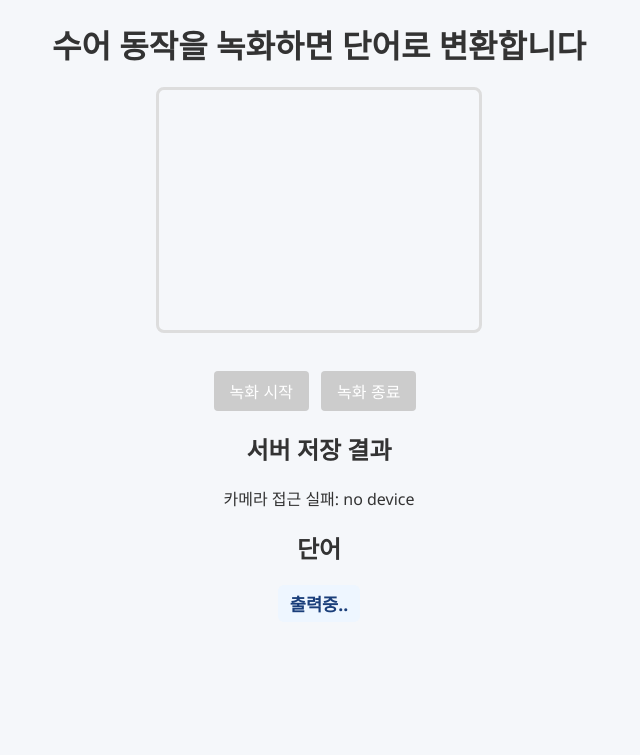
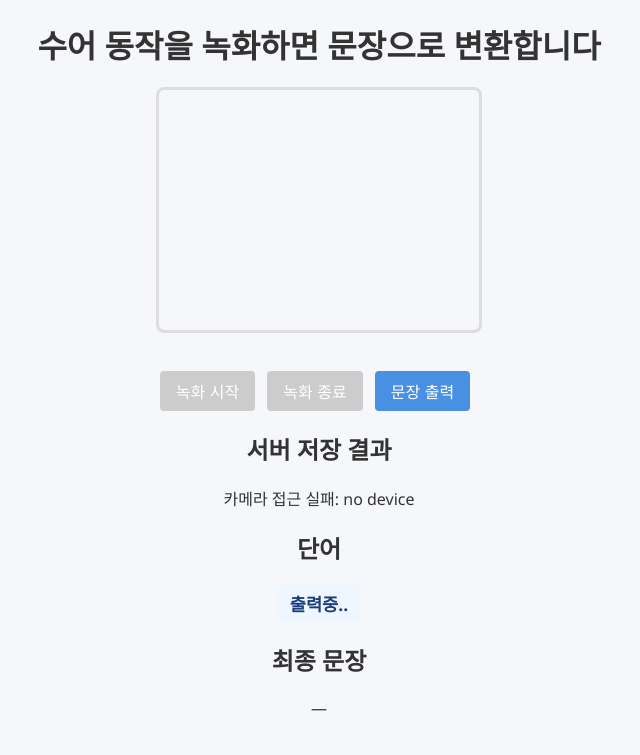
Before and after one commit to kimnamhyeong01/Sign2Text-Text2Sign, a Django app: page /sign2text in a window 1280 px wide. Shown: the part 45-800 px from the top of the page, without its empty margins (321-961 px from the left). Run offline with Django 4.2, Linux system fonts and the light colour scheme; parts of the project's set-up code (start-up, migrations or seed data) failed here and were passed over.

Commit message:
feat: 글로스 여러개 결과를 문장으로 변환하는 프론트엔드 개발

```diff
--- a/video/static/video/recorder.js
+++ b/video/static/video/recorder.js
@@ -1,13 +1,15 @@
 document.addEventListener('DOMContentLoaded', () => {
   const link = document.createElement('link');
   link.rel = 'stylesheet';
-  link.href = '/static/video/style.css';  // 경로가 맞는지 확인하세요
+  link.href = '/static/video/style.css';
   document.head.appendChild(link);
 
   const preview = document.getElementById('preview');
   const startBtn = document.getElementById('startBtn');
   const stopBtn = document.getElementById('stopBtn');
+  const outputBtn = document.getElementById('outputBtn');
   const statusText = document.getElementById('statusText');
+  const sentenceResult = document.getElementById('sentenceResult');
   let mediaRecorder, chunks = [];
 
   async function initCamera() {
@@ -52,6 +54,7 @@ document.addEventListener('DOMContentLoaded', () => {
       })
       .catch(err => statusText.innerText = '업로드 오류: ' + err.message);
   }
+
   startBtn.addEventListener('click', () => {
     if (mediaRecorder.state==='inactive') {
       mediaRecorder.start(); startBtn.disabled=true; stopBtn.disabled=false; statusText.innerText='녹화 중…';
@@ -62,5 +65,21 @@ document.addEventListener('DOMContentLoaded', () => {
       mediaRecorder.stop(); startBtn.disabled=false; stopBtn.disabled=true;
     }
   });
+
+  // 출력 버튼 클릭 시 저장된 글로스를 문장으로 변환하는 api 호출
+  outputBtn.addEventListener('click', () => {
+    sentenceResult.innerText = '처리 중…';
+    fetch('/api/output_gloss')
+      .then(response => response.json())
+      .then(json => {
+        if (json.error) {
+          sentenceResult.innerText = json.error;
+        } else {
+          sentenceResult.innerText = json.sentence;
+        }
+      })
+      .catch(err => sentenceResult.innerText = '오류 발생: ' + err.message);
+  });
+
   initCamera();
 });
--- a/video/templates/video/Sign2Text.html
+++ b/video/templates/video/Sign2Text.html
@@ -45,18 +45,23 @@
   </header>
 
 
-<h1>수어 동작을 녹화하면 단어로 변환합니다</h1>
+<h1>수어 동작을 녹화하면 문장으로 변환합니다</h1>
 <!-- 녹화 미리보기 -->
 <video id="preview" width="320" height="240" autoplay muted></video>
 <br/>
 <button id="startBtn" disabled>녹화 시작</button>
 <button id="stopBtn" disabled>녹화 종료</button>
+<button id="outputBtn">문장 출력</button>
 
 <h2>서버 저장 결과</h2>
 <div id="statusText">대기 중…</div>
 
 <h2>단어</h2>
 <div id="gloss">출력중..</div>
+
+<h2>최종 문장</h2>
+<div id="sentenceResult">—</div>
+
 <script src="/static/video/recorder.js"></script>
 </body>
 </html>
```
